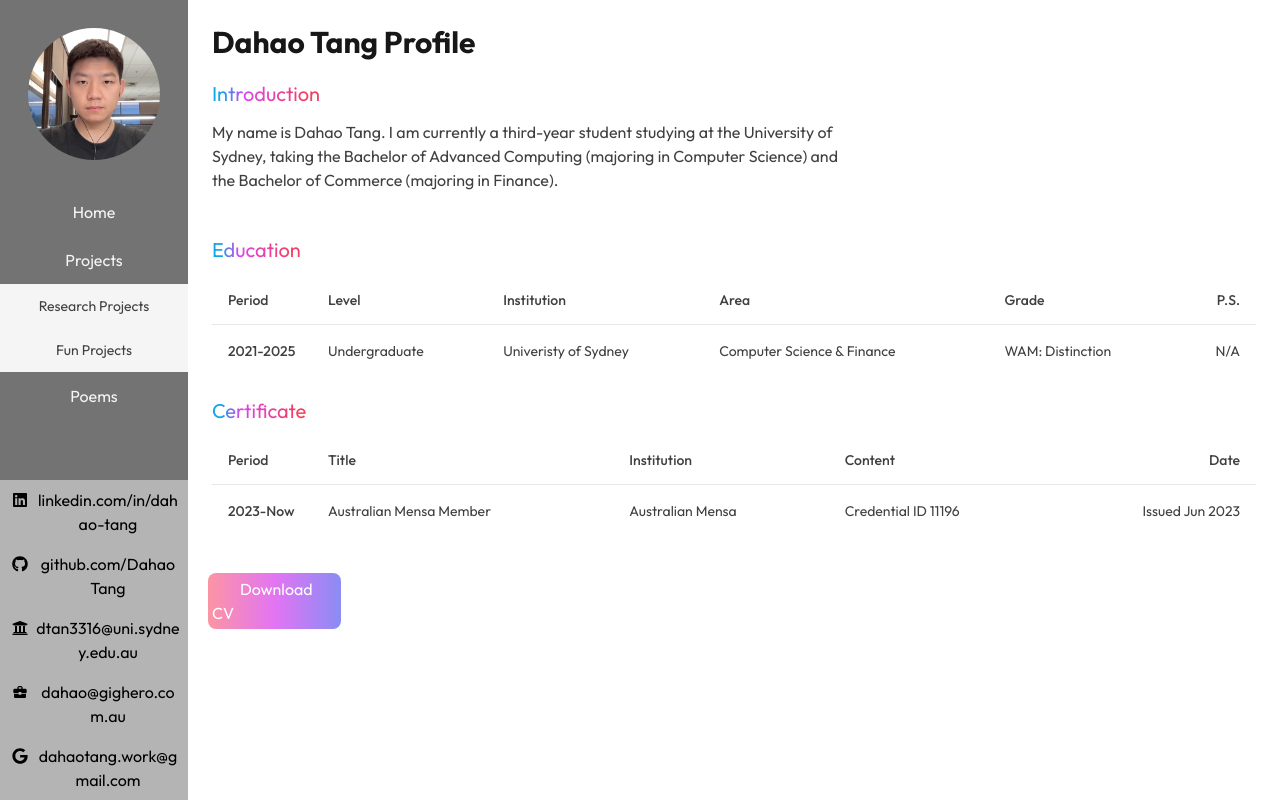
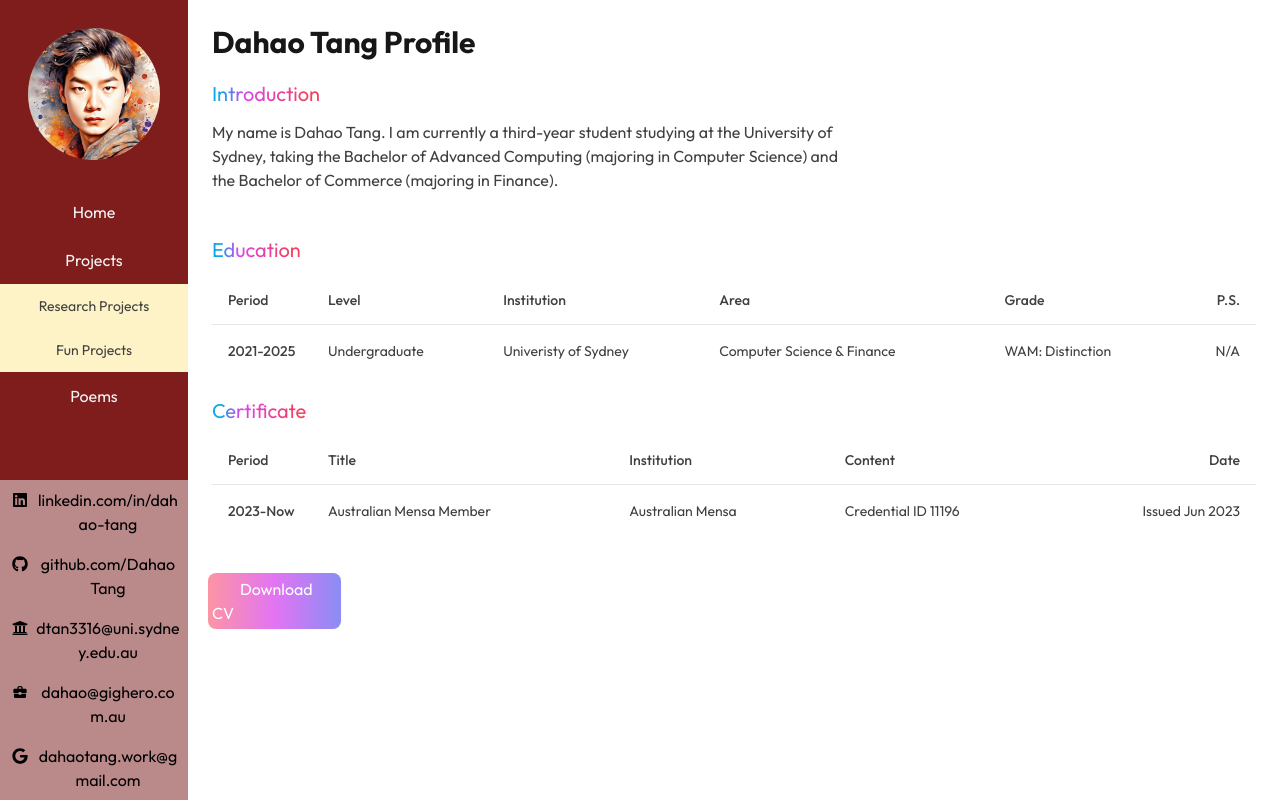
Before and after one commit to DahaoTang/DahaoTang.github.io, a Next.js app: page / in a window 1280 px wide. Both pictures are taken after a click on the button "Projects". Built offline with nearby package versions, Linux system fonts and the light colour scheme.

Commit message:
theme updated

```diff
--- a/app/(site)/components/sidebar/Sidebar.tsx
+++ b/app/(site)/components/sidebar/Sidebar.tsx
@@ -18,7 +18,7 @@ export default function Sidebar() {
 
 	return (
 		// <div className="w-full h-full flex flex-col bg-gradient-to-br from-amber-100 from-3% via-emerald-300 via-30% to-sky-300 to-90%">
-		<div className="w-full h-full flex flex-col bg-neutral-500">
+		<div className="w-full h-full flex flex-col bg-red-900">
 			<div className="p-[15%]">
 				<Avatar />
 			</div>
--- a/app/(site)/components/sidebar/SidebarContactButton.tsx
+++ b/app/(site)/components/sidebar/SidebarContactButton.tsx
@@ -18,7 +18,7 @@ export default function SidebarContactButton({
 		<div className="pl-3 pr-2 pb-2 pt-2 hover:bg-opacity-30 hover:bg-neutral-500">
 			<button
 				{...rest}
-				className="flex flex-row text-neutral-900 hover:text-neutral-700 lg:text-current"
+				className="flex flex-row text-neutral-900 hover:text-amber-100 lg:text-current"
 			>
 				{icon && <div className="pt-1 pr-2">{icon}</div>}
 				<span className="text-sm lg:hidden">{hiddenWords}</span>
--- a/app/(site)/components/sidebar/SidebarSubButton.tsx
+++ b/app/(site)/components/sidebar/SidebarSubButton.tsx
@@ -13,7 +13,7 @@ export default function SidebarSubButton({
 		// <button {...rest} className="w-full p-3 bg-teal-300 text-neutral-700 hover:font-bold">
 		<button
 			{...rest}
-			className="w-full p-3 bg-neutral-100 text-neutral-700 hover:font-bold"
+			className="w-full p-3 bg-amber-100 text-neutral-700 hover:font-bold"
 		>
 			{children}
 		</button>
--- a/app/components/Avatar.tsx
+++ b/app/components/Avatar.tsx
@@ -5,7 +5,8 @@ export default function Avatar() {
 		<div>
 			<Image
 				className="rounded-full"
-				src="/images/Dahao.jpg"
+				// src="/images/Dahao.jpg"
+				src="/images/ai_dahao_3.jpg"
 				alt="Dahao Profile Picture"
 				width={300} // Original width of image
 				height={300} // Original height of image
```
Also changed, not shown: public/images/ai_dahao_3.jpg (added).
